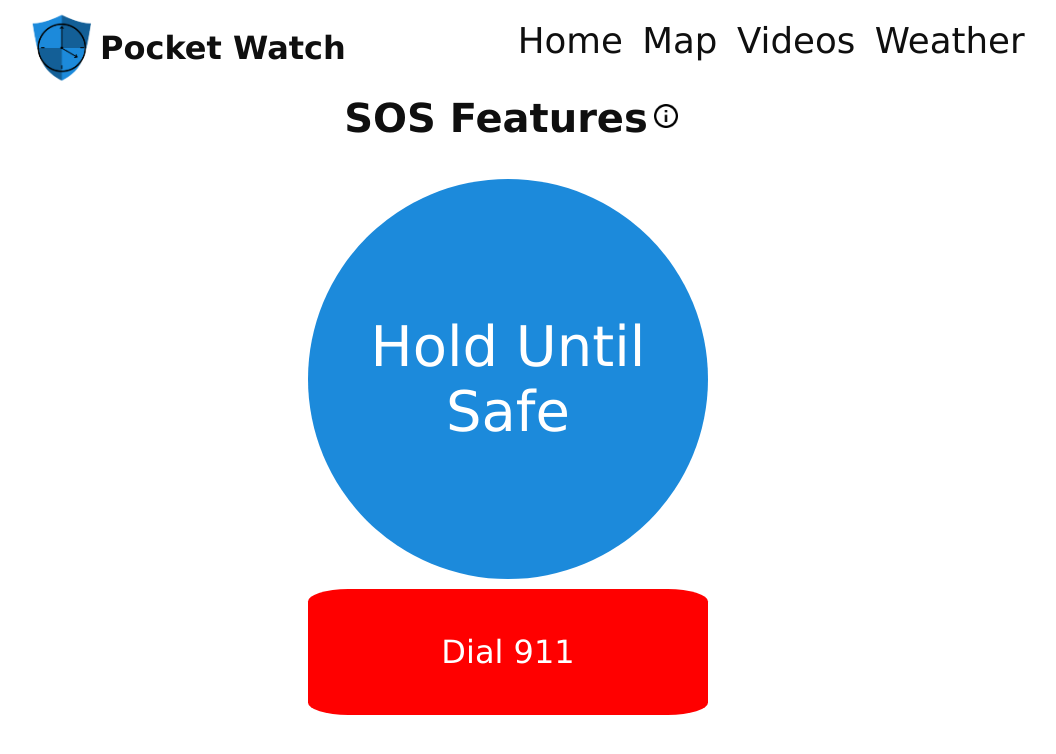
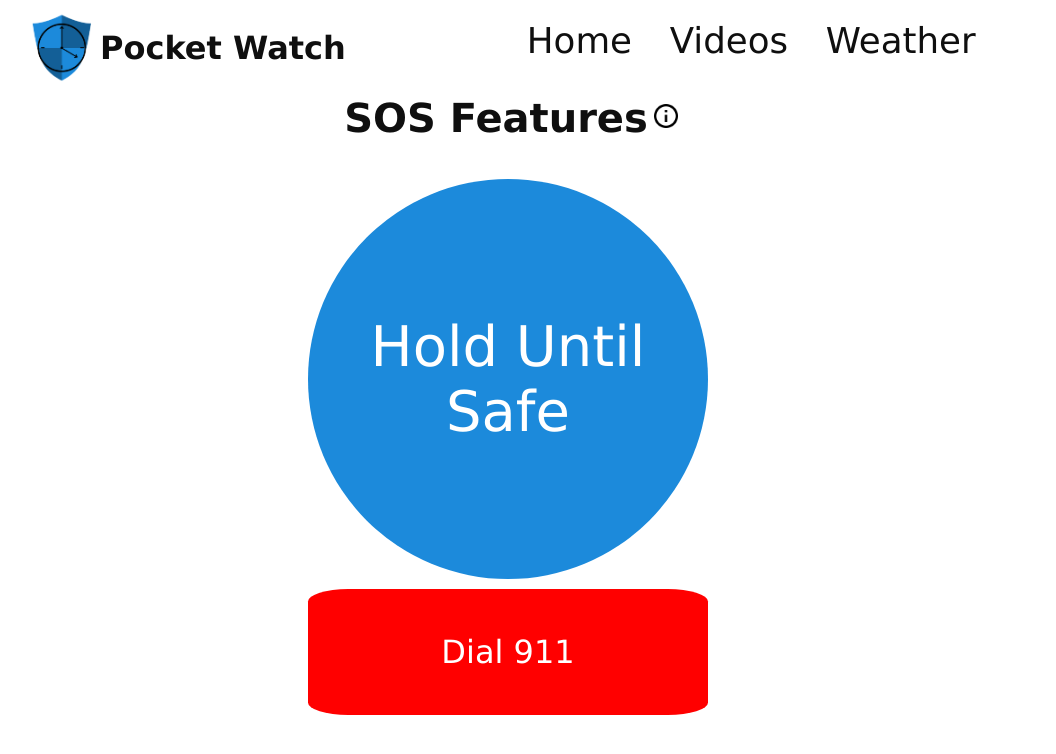
Before and after one commit to conconloo/pocket-watch-project, a React (Create React App) app in the folder client/: page / in a window 1280 px wide. Shown: the top 754 px of the page, without its empty margins (132-1188 px from the left). Built offline with nearby package versions, Linux system fonts and the light colour scheme; no server answers.

Commit message:
navbar changes

```diff
--- a/client/src/App.js
+++ b/client/src/App.js
@@ -48,7 +48,6 @@ const App = () => {
             <div className='links' id="links">
               <Link className="link" to="/weather">Weather</Link>
               <Link className="link" to="/videos">Videos</Link>
-              <Link className="link" to="/map">Map</Link>
               <Link className="link" to="/">Home</Link>
             </div>
           </div>
```
